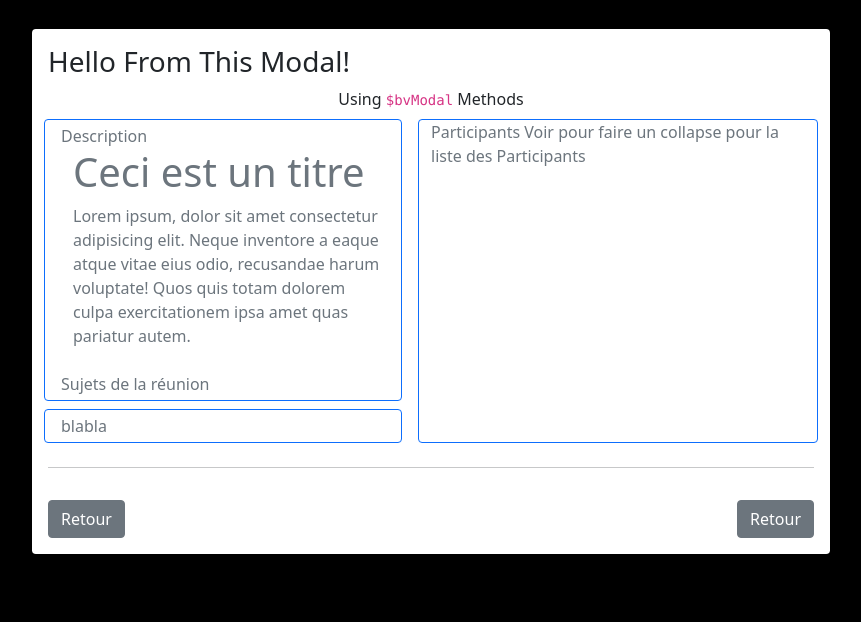
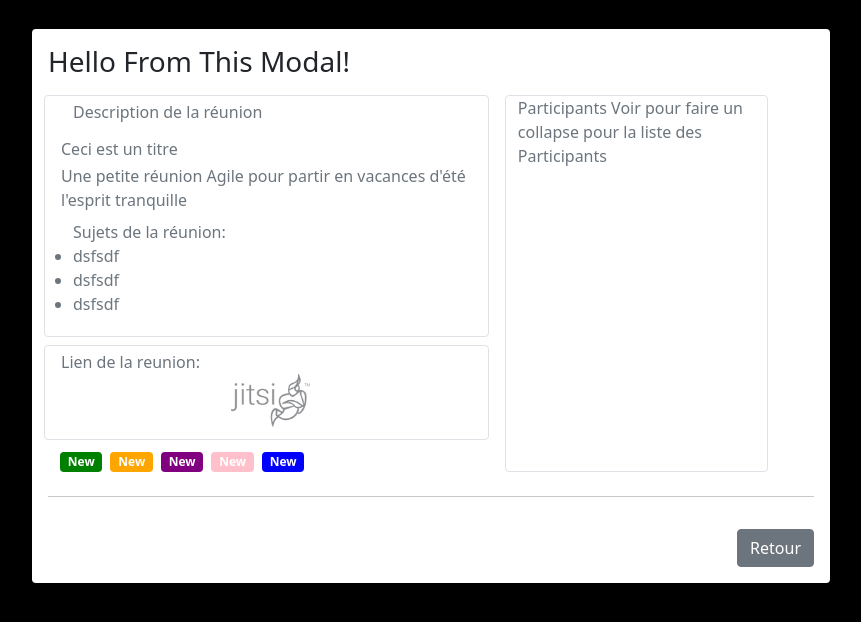
Before and after one commit to Nikuspokus/Modal-bootstrap, a Vue app: page / in a window 1280 px wide. Both pictures are taken after a click on the button "Open Modal". Shown: the top 622 px of the page, without its empty margins (209-1070 px from the left). Built offline with nearby package versions, Linux system fonts and the light colour scheme.

Commit message:
Modal - 2

```diff
--- a/src/App.vue
+++ b/src/App.vue
@@ -3,66 +3,95 @@
     <HelloWorld msg="Test Modal" />
 
     <div>
-      <b-button id="show-btn" @click="$bvModal.show('bv-modal-example')"
-        >Open Modal</b-button
-      >
+      <div class="mx-auto center" style="width: 150px;">
+        <b-button id="show-btn" @click="$bvModal.show('bv-modal-example')"
+          >Open Modal
+        </b-button>
+      </div>
 
       <b-modal
         id="bv-modal-example"
         hide-footer
         hide-header
-        class="modal-xl "
+        class="modal-xl m-2 border border-primary-50 rounded"
         size="lg"
       >
-        <div class="">
-
+        <div>
           <div>
             <h3>Hello From This Modal!</h3>
           </div>
-          <div class="d-block text-center ">
-            Using <code>$bvModal</code> Methods
-          </div>
-          <div class="row ">
-            <div class="col  p-0">
-              <div class="row m-2 border border-primary rounded bg-white">
+
+          <div class="row p-auto">
+            <div class="col-7 p-0">
+              <div class="row m-2 border border-primary-50 rounded bg-white">
                 <div class="row text-muted m-1">
-                  Description
-                  <span>
-                    <h1>Ceci est un titre</h1>
-                    <p>
-                      Lorem ipsum, dolor sit amet consectetur adipisicing elit.
-                      Neque inventore a eaque atque vitae eius odio, recusandae
-                      harum voluptate! Quos quis totam dolorem culpa
-                      exercitationem ipsa amet quas pariatur autem.
-                    </p>
-                  </span>
+                  <p>
+                    Description de la réunion
+                  </p>
+                  <h6 class="m-0 p-0">Ceci est un titre</h6>
+                  <br>
+                  <p class="m-0 p-0">
+                    Une petite réunion Agile pour partir en vacances d'été
+                    l'esprit tranquille
+                  </p>
                 </div>
-                <div class="row text-muted m-1">Sujets de la réunion</div>
+                <div class="row text-muted m-1"> <div>
+                  Sujets de la réunion:
+                  </div>
+                  <ul class="pl-3">
+                    <li class="ml-3">dsfsdf</li>
+                    <li class="ml-3">dsfsdf</li>
+                    <li class="ml-3">dsfsdf</li>
+                  </ul>
+                  </div>
               </div>
-              <div class="row m-2 border border-primary rounded bg-white text-muted m-1">
+              <div
+                class="row m-2 border border-primary-50 rounded  text-muted m-1"
+              >
                 <div class="row text-muted m-1">
-                blabla
+                  Lien de la reunion:
+                  <a href="https://www.google.fr" target="_blank"
+                    ><img
+                      class="mx-auto mb-2 d-block"
+                      src="./assets/logo-web-2020.png"
+                      width="20%"
+                  /></a>
                 </div>
               </div>
-
+              <div class="row m-2 text-muted">
+                <div class="row text-muted ">
+                  <div>
+                    <b-badge style="background-color:green" class="mx-1"
+                      >New</b-badge
+                    >
+                    <b-badge style="background-color:orange" class="mx-1"
+                      >New</b-badge
+                    >
+                    <b-badge style="background-color:purple" class="mx-1"
+                      >New</b-badge
+                    >
+                    <b-badge style="background-color:pink" class="mx-1"
+                      >New</b-badge
+                    >
+                    <b-badge style="background-color:blue" class="mx-1"
+                      >New</b-badge
+                    >
+                    <b-badge variant="primary">Primary</b-badge>
+                  </div>
+                </div>
+              </div>
             </div>
-            <div class="col m-2 border border-primary bg-white rounded text-muted m-1">
+            <div
+              class="col-4 m-2 border border-primary-50 bg-white rounded text-muted m-1"
+            >
+              Participants Voir pour faire un collapse pour la liste des
               Participants
-              Voir pour faire un collapse pour la liste des Participants
             </div>
-
           </div>
-          <div class="bg-secondary"></div>
-          <hr>
+          <hr />
           <b-button
             class="mt-3"
             style="float: right;"
-            @click="$bvModal.hide('bv-modal-example')"
-            >Retour</b-button
-          >
-          <b-button
-            class="mt-3"
-            style="float: left;"
             @click="$bvModal.hide('bv-modal-example')"
             >Retour</b-button
           >
@@ -93,7 +122,7 @@ export default {
 
 <style>
 hr {
-
-  border: 5px solid rgba(0, 0, 0, 0.8);
+  border: 0;
+  border-top: 1px solid rgba(0, 0, 0, 0.1);
 }
 </style>
```
Also changed, not shown: src/assets/logo-web-2020.png (added).
